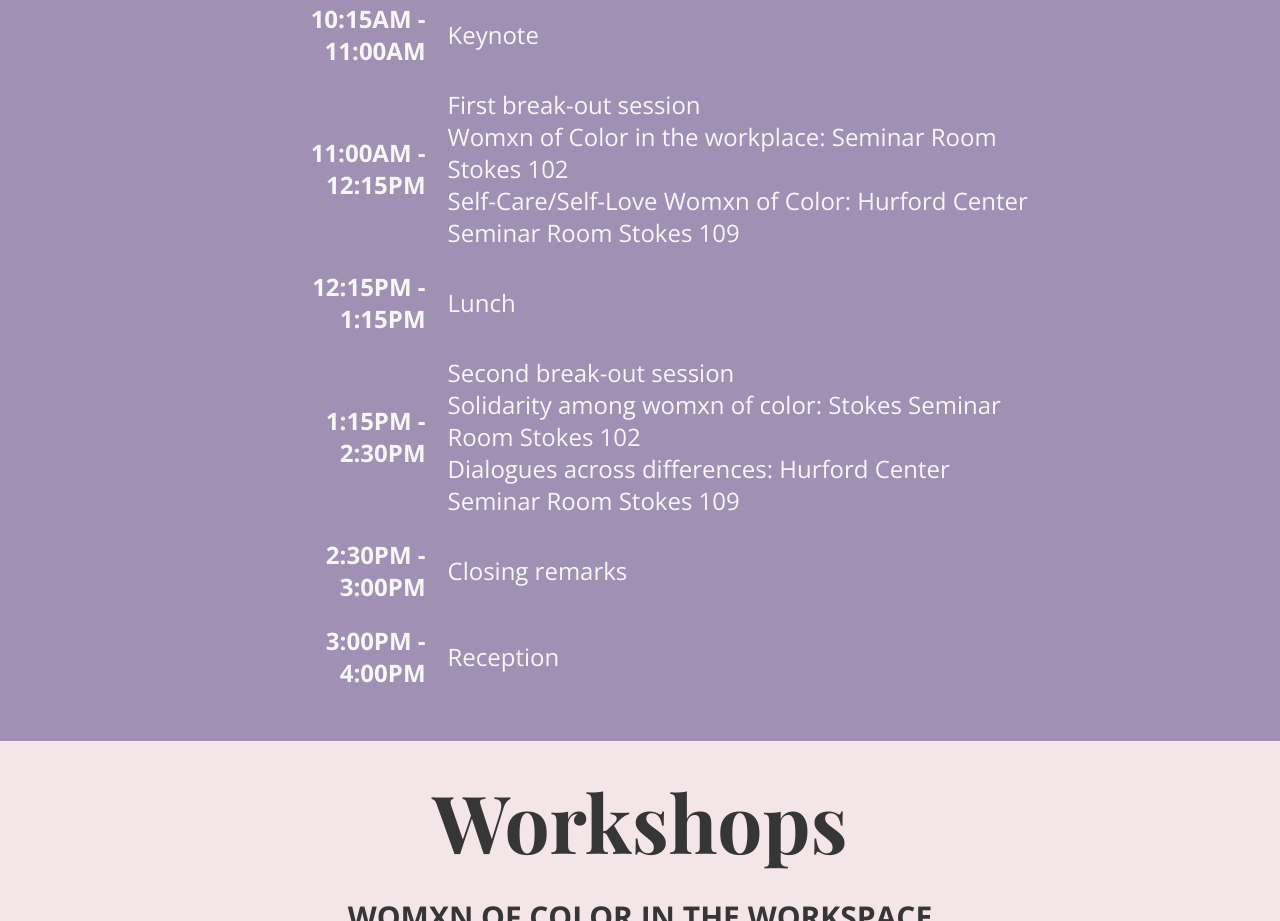
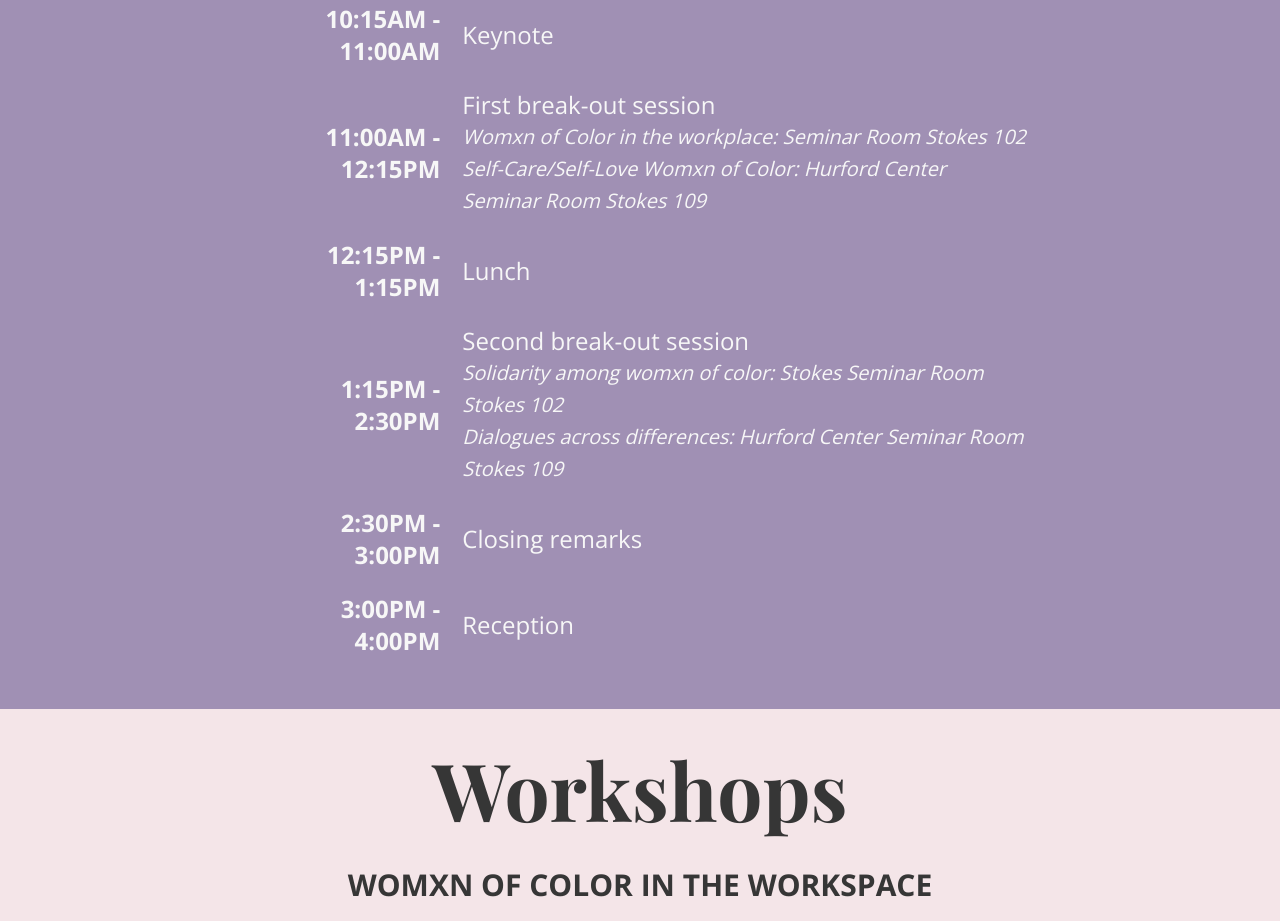
Before and after one commit to tricowocco/tricowocco.github.io, a plain HTML site: page index.html in a window 1280 px wide. Shown: the part 3739-4660 px from the top of the page. Drawn offline with nearby package versions, Linux system fonts and the light colour scheme.

Commit message:
Update schedule

```diff
--- a/index.html
+++ b/index.html
@@ -112,7 +112,7 @@
             <tr>
               <td><div class="table_time">11:00AM - 12:15PM</div></td>
               <td>First break-out session<br />
-                <div class="workshop_desc">
+                <div class="schedule_desc">
                   Womxn of Color in the workplace: Seminar Room Stokes 102<br />
                   Self-Care/Self-Love Womxn of Color: Hurford Center Seminar Room Stokes 109
                 </div>
@@ -125,7 +125,7 @@
             <tr>
               <td><div class="table_time">1:15PM - 2:30PM</div></td>
               <td>Second break-out session<br />
-                <div class="workshop_desc">
+                <div class="schedule_desc">
                 Solidarity among womxn of color: Stokes Seminar Room Stokes 102<br />
                 Dialogues across differences: Hurford Center Seminar Room Stokes 109
                 </div>
```
